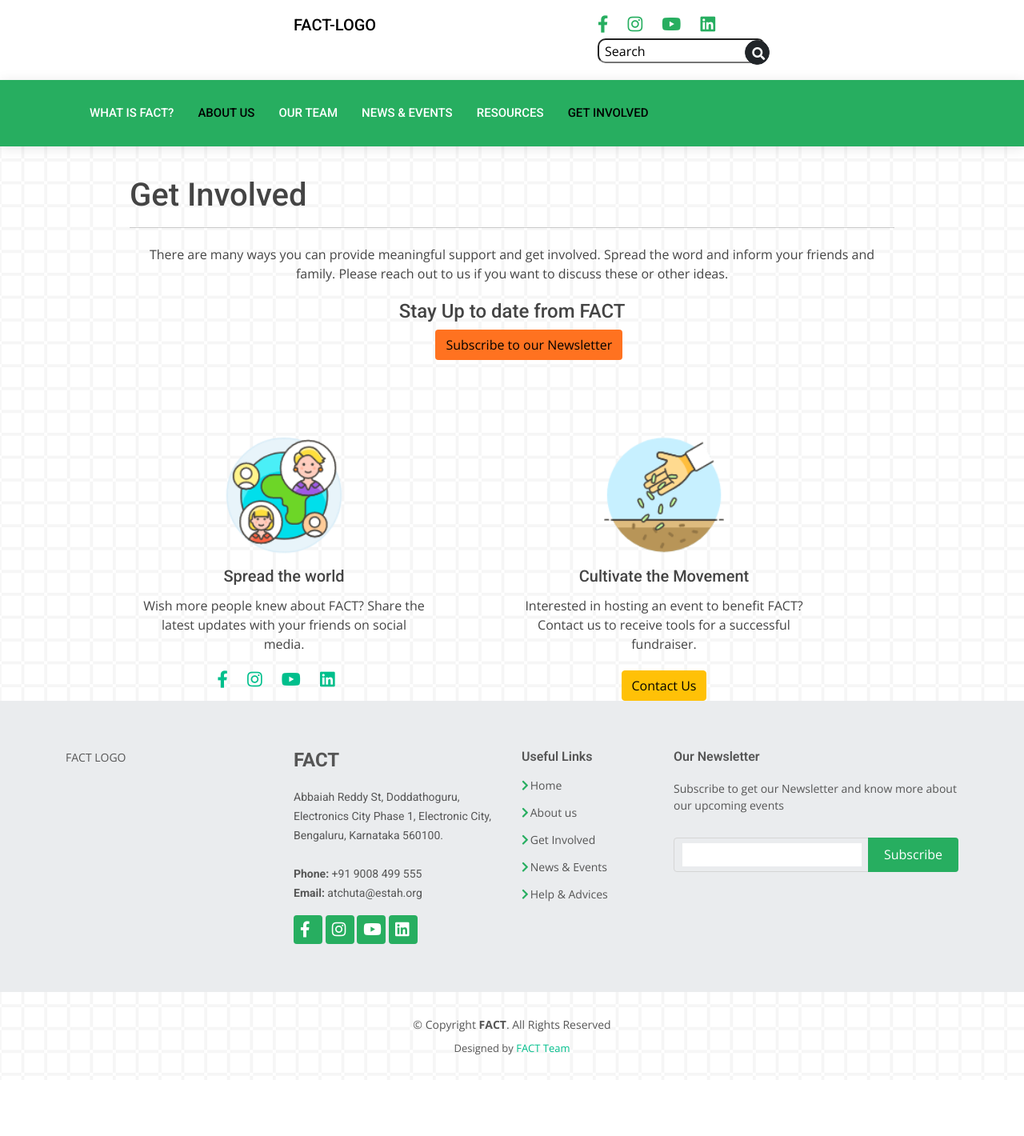
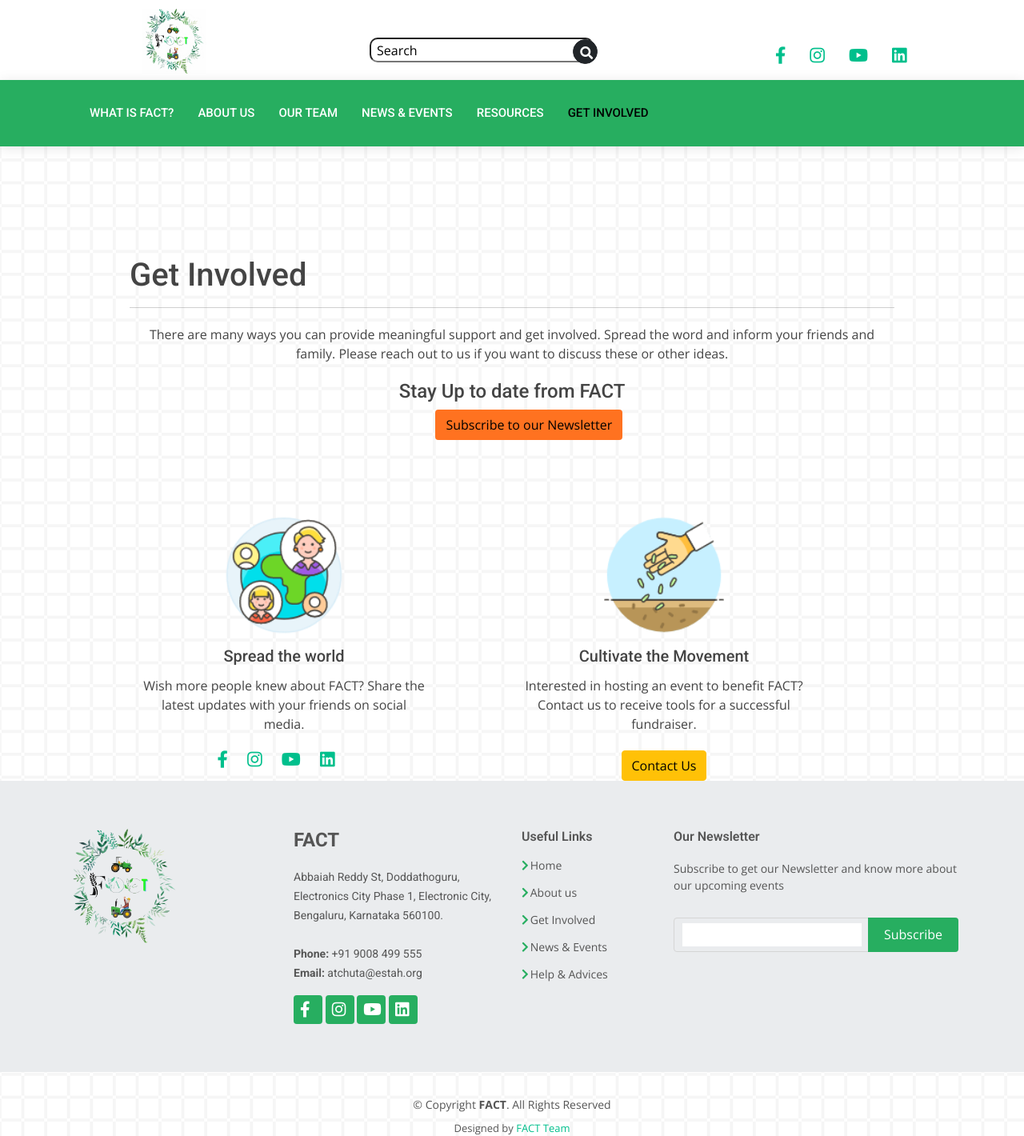
Before and after one commit to ashi-jo/FACT_Project, a PHP site: page /getinvolved.html in a window 1280 px wide. Shown: the top 1420 px of the page at 80% size. Before the commit the page ends 1319 px from the top, so only its background shows below. Run offline with PHP 8.4, Linux system fonts and the light colour scheme; some libraries are stand-ins or nearby versions.

Commit message:
logo added

```diff
--- a/css/style.css
+++ b/css/style.css
@@ -121,15 +121,56 @@ h1, h2, h3, h4, h5, h6 {
 # Top Bar
 --------------------------------------------------------------*/
 #topbar {
-  background: #fff ;
-  color: black;
+  background: #fff;
+  color: #000;
   height: 100px;
   font-size: 16px;
   font-weight: 600;
   z-index: 996;
-  top: 30;
+  top: 20;
   transition: all 0.5s;
 }
+
+#topbar img {
+  width: 31%;
+}
+
+.input {
+  margin-top: 40px;
+}
+@media screen and (min-width:900px) {
+  #topbar{
+    padding-top: 10px;
+  }
+}
+@media screen and (min-width:1024px) {
+  .Input {
+    width: 280px;
+  }
+}
+
+@media screen and (max-width:650px) {
+  #topbar img {
+    width: 90px
+  }
+  .social {
+    list-style: none;
+    display: flex;
+    margin-top: 50px;
+    letter-spacing: 0px;
+  }
+  .fab {
+    padding-right: 5px;
+    padding-bottom: 10px;
+  }
+}
+.social {
+    list-style: none;
+    display: flex;
+    margin-top: 50px;
+    letter-spacing: 10px;
+}
+
 .fab {
   padding-right: 20px;
   padding-bottom: 10px;
--- a/getinvolved.html
+++ b/getinvolved.html
@@ -40,20 +40,23 @@
 <body>
 
   <!-- ======= Top Bar ======= -->
-  <div id="topbar" class="d-flex align-items-center fixed-top">
+  <div id="topbar" class="d-flex align-items-center ">
     <div class="container align-items-center justify-content-center justify-content-md-between">
       <div class="row">
-        <div class="col-4 col-sm-5 col-md-4 offset-md-3">
-          <h5>FACT-LOGO</h5>
+        <div class="col-3 offset-lg-1">
+          <img src="images/logo.jpeg" alt="logo" class="mt-lg-1">
         </div>
-        <div class="col-8 col-sm-7 col-md-5 topbar">
-            <a href="https://www.facebook.com/estah.org/"><i class="fab fa-lg fa-facebook-f"></i></a>
-            <a href="https://www.instagram.com/estahsociety/"><i class="fab fa-lg fa-instagram"></i></a>
-            <a href="https://www.youtube.com/channel/UCG4sfCSAyS6g9OX5bSbQ-1Q"><i class="fab fa-lg fa-youtube"></i></a>
-            <a href="https://www.linkedin.com/company/estah-society/mycompany/"><i class="fab fa-lg fa-linkedin"></i></a>
-            <br>
-            <input class="Input" type="text" placeholder="Search"/>
-            <button class="btn btn-dark"><i class="fas fa-search"></i></button>
+        <div class="col-5 d-none d-sm-block input">
+          <input class="Input" type="text" placeholder="Search"/>
+          <button class="btn btn-dark"><i class="fas fa-search"></i></button>
+        </div>
+        <div class="col-3">
+          <ul class="social">
+            <li><a href="https://www.facebook.com/estah.org/"><i class="fab fa-lg fa-facebook-f"></i></a></li>
+            <li><a href="https://www.instagram.com/estahsociety/"><i class="fab fa-lg fa-instagram"></i></a></li>
+            <li><a href="https://www.youtube.com/channel/UCG4sfCSAyS6g9OX5bSbQ-1Q"><i class="fab fa-lg fa-youtube"></i></a></li>
+            <li><a href="https://www.linkedin.com/company/estah-society/mycompany/"><i class="fab fa-lg fa-linkedin"></i></a></li>
+          </ul>
         </div>
       </div>
     </div>
@@ -73,7 +76,7 @@
               <li><a href="#caseStudy">Case Studies</a></li>
             </ul>
           </li>
-          <li class="nav-item"><a class="nav-link active" href="./aboutus.html"><span>About Us</span></a></li>
+          <li class="nav-item"><a class="nav-link" href="./aboutus.html"><span>About Us</span></a></li>
           <li class="nav-item"><a class="nav-link" href="./board.html"><span>Our Team</span></a></li>
           <li class="nav-item"><a class="nav-link" href="./new-events.html"><span>News & Events</span></a></li>
           <li class="nav-item"><a class="nav-link" href="./resources.html"><span>Resources</span></a></li>
@@ -128,7 +131,7 @@
         <div class="row">
 
           <div class="col-lg-3 col-md-6 footer-links">
-            FACT LOGO
+            <img src="images/logo-bg-rm.png" width="55%">
           </div>
 
           <div class="col-lg-3 col-md-6">
@@ -177,6 +180,7 @@
 
     <div class="container">
       <div class="copyright">
+        <!-- Developed by Dikshita Kambri dikshitakambri.github.io/dikshita18/ -->
         &copy; Copyright <strong><span>FACT</span></strong>. All Rights Reserved
       </div>
       <div class="credits">
```
Also changed, not shown: aboutus.html (+16 -12 lines), benefits.html (+16 -12 lines), board.html (+16 -12 lines), fact-for-you.html (+16 -13 lines), index.html (+18 -13 lines), new-events.html (+16 -13 lines), resources.html (+16 -12 lines), images/logo-bg-rm.png (added), images/logo.jpeg (added).
